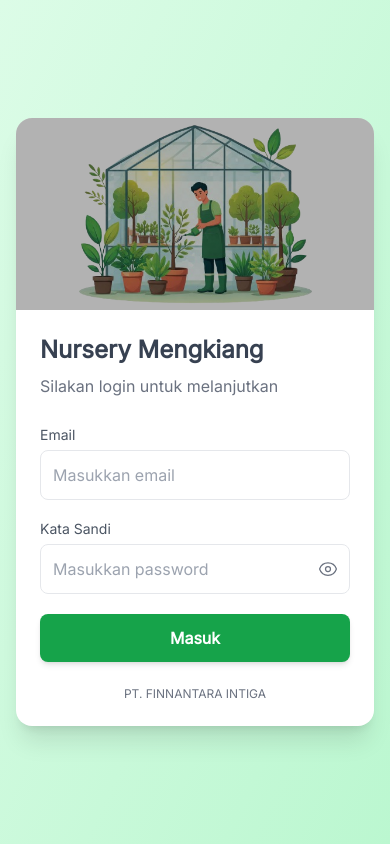
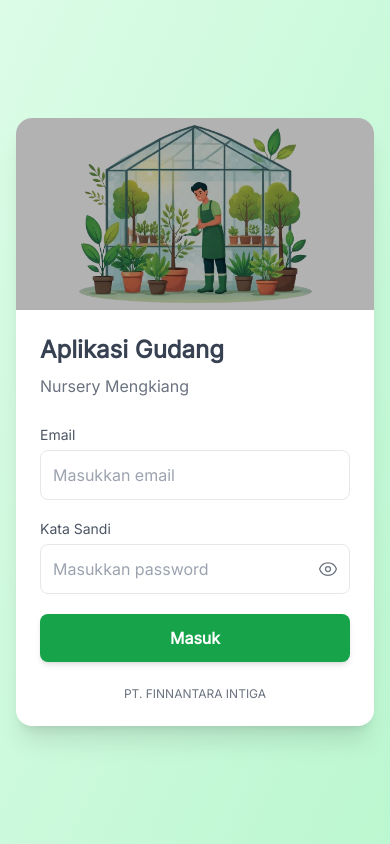
Before and after one commit to imamsyahjr-sketch/monitoring-gudang-nursery, a React (Vite) app: page / in a window 390 px wide. Built offline with nearby package versions, Linux system fonts and the light colour scheme.

Commit message:
update UI login mobile responsive

```diff
--- a/src/pages/Login.jsx
+++ b/src/pages/Login.jsx
@@ -66,12 +66,11 @@
           >
 
             <h2 className="text-2xl md:text-3xl font-bold text-gray-700 mb-2">
-              Nursery Mengkiang
+              Aplikasi Gudang
             </h2>
 
             <p className="text-gray-500 mb-6">
-              Silakan login untuk melanjutkan
-            </p>
+Nursery Mengkiang            </p>
 
             {/* EMAIL */}
             <div className="mb-4">
```
